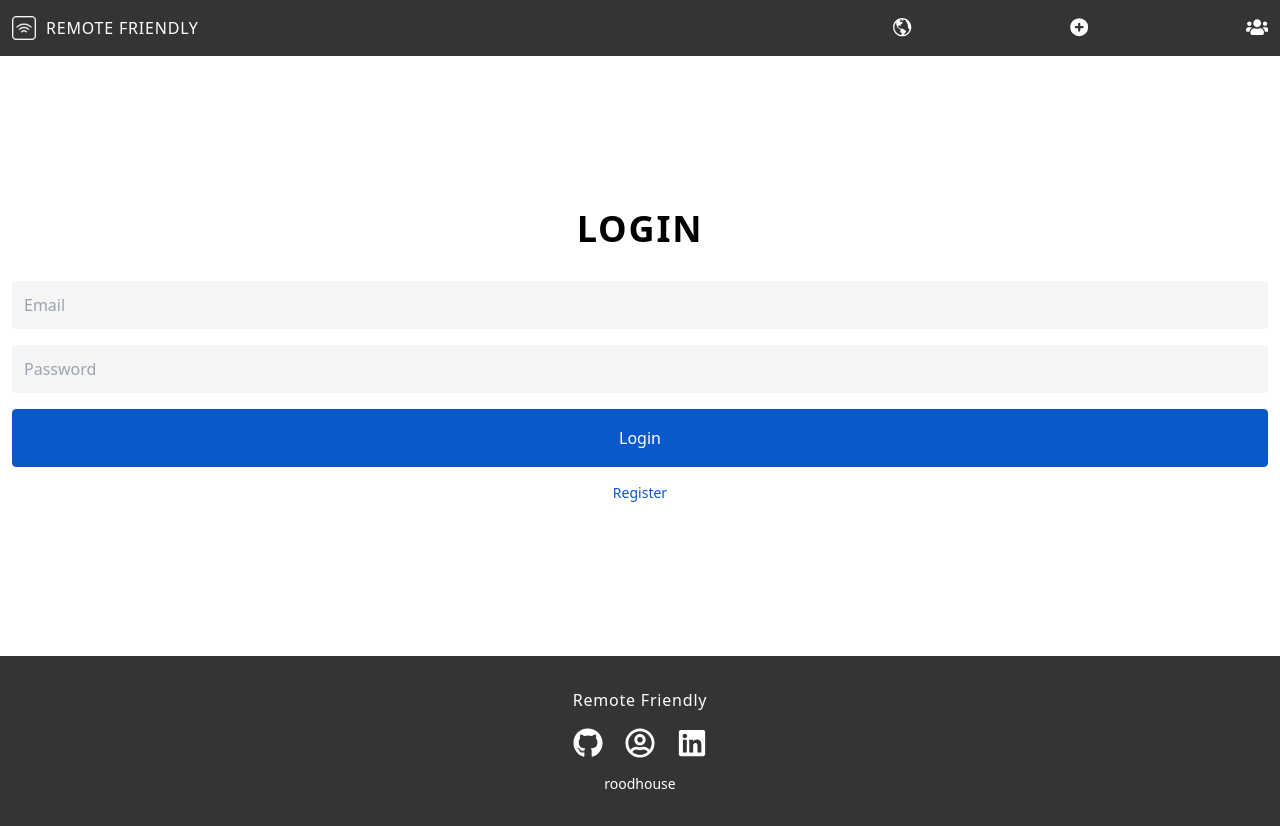
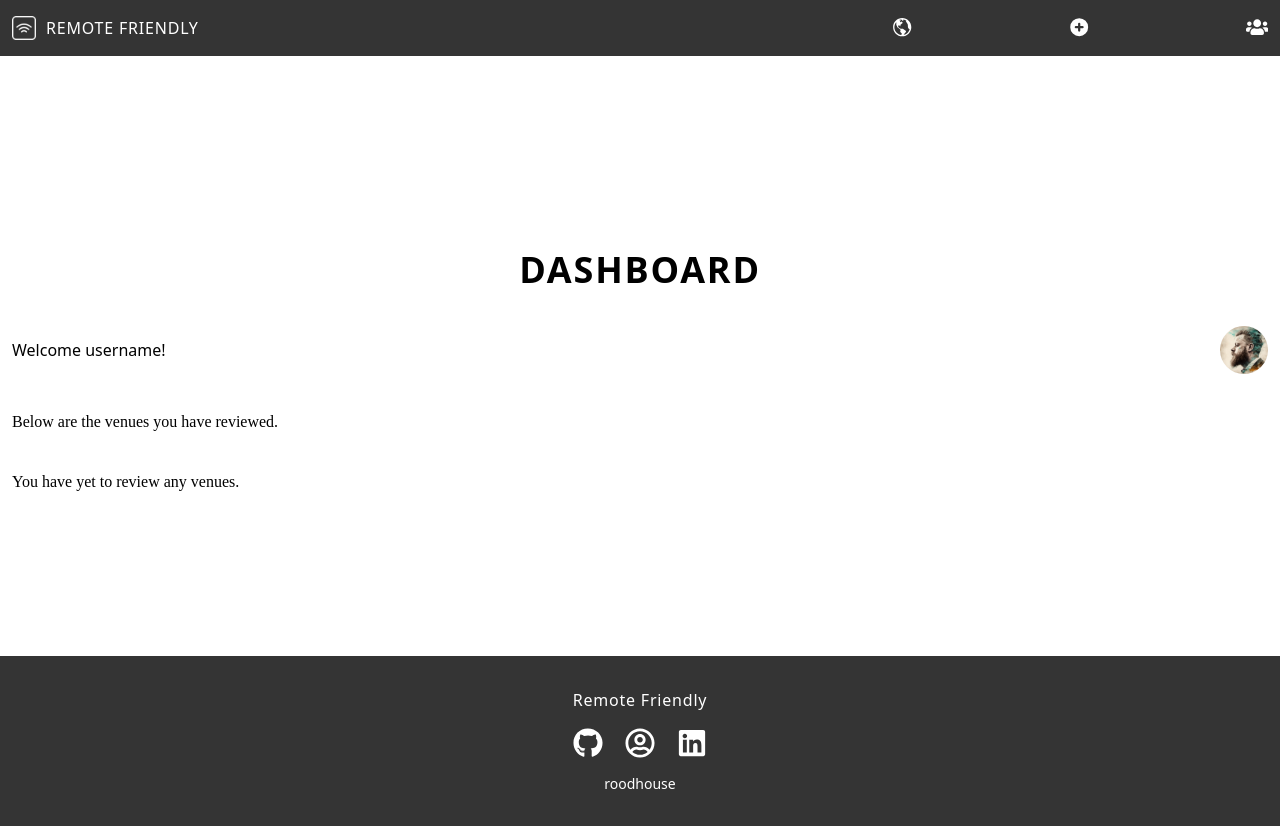
Before and after one commit to roodhouse/python-coffee-shops, a React (Create React App) app in the folder frontend/: page / in a window 1280 px wide. Both pictures are taken after a click on the element 1256 px from the left and 27 px from the top of the page. Built offline with nearby package versions, Linux system fonts and the light colour scheme.

Commit message:
dashboard view is done until tables are setup

```diff
--- a/frontend/src/App.js
+++ b/frontend/src/App.js
@@ -9,6 +9,7 @@ import ThankYou from './components/ThankYou';
 import Join from './components/Join';
 import Register from './components/Register';
 import Store from './components/Store';
+import Dash from './components/Dashboard';
 
 function App() {
 
@@ -37,6 +38,9 @@ function App() {
             <div id='addWrapper' style={home === 'suggest' ? {display: 'block'} : {display: 'none'}} className='mt-[2rem] px-[.75rem]'>
               <Add />
             </div>
+            <div id='dashWrapper' style={home === 'dash' ? {display: 'block'} : {display: 'none'}} className='mt-[2rem] px-[.75rem] w-full'>
+              <Dash />
+            </div>
           </AddFormProvider>
           <div id='joinWrapper' style={home === 'join' ? {display: 'block'} : {display: 'none'}} className='w-full px-[.75rem]'>
             <Join />
--- /dev/null
+++ b/frontend/src/components/Dashboard.jsx
@@ -0,0 +1,24 @@
+import React from 'react'
+import DashTitle from './dashboard/DashTitle'
+import DashWelcome from './dashboard/DashWelcome'
+import DashTable from './dashboard/DashTable'
+
+function Dashboard() {
+  return (
+    <>
+        <div id="dashboardContainer" className='flex flex-wrap items-center'>
+            <div id="dashTitleWrapper" className='mb-9 text-center w-full'>
+                <DashTitle />
+            </div>
+            <div id="dashWelcomeWrapper" className='w-full mb-9'>
+                <DashWelcome />
+            </div>
+            <div id="dashTableWrapper">
+                <DashTable />
+            </div>
+        </div>
+    </>
+  )
+}
+
+export default Dashboard
--- /dev/null
+++ b/frontend/src/components/dashboard/DashTable.jsx
@@ -0,0 +1,20 @@
+import React from 'react'
+import DashTableCopy from './dashTable/DashTableCopy'
+import DashVenueTable from './dashTable/DashVenueTable'
+
+function DashTable() {
+  return (
+    <>
+        <div id="dashTableContainer">
+            <div id="dashTableCopyWrapper" className='mb-9'>
+                <DashTableCopy />
+            </div>
+            <div id="dashVenueTableWrapper" className='font-["PT_SERIF"]'>
+                <DashVenueTable />
+            </div>
+        </div>
+    </>
+  )
+}
+
+export default DashTable
--- /dev/null
+++ b/frontend/src/components/dashboard/DashTitle.jsx
@@ -0,0 +1,14 @@
+import React from 'react'
+import { useMain } from '../../context/main'
+
+function DashTitle() {
+  return (
+    <>
+      <div id="dashTitleContainer" className='text-4xl uppercase font-bold tracking-wider'>
+        <h2>Dashboard</h2>
+      </div>
+    </>
+  )
+}
+
+export default DashTitle
--- /dev/null
+++ b/frontend/src/components/dashboard/DashWelcome.jsx
@@ -0,0 +1,21 @@
+import React from 'react'
+import Avatar from '../shared/avatar/Avatar'
+
+// bring in username and avatar image from db
+
+function DashWelcome() {
+  return (
+    <>
+        <div id="dashWelcomeContainer" className='flex items-center justify-between'>
+            <div id="dashUserNameContainer">
+                <p>Welcome username!</p>
+            </div>
+            <div id="dashAvatarWrapper">
+                <Avatar />
+            </div>
+        </div>
+    </>
+  )
+}
+
+export default DashWelcome
--- /dev/null
+++ b/frontend/src/components/dashboard/dashTable/DashTableCopy.jsx
@@ -0,0 +1,13 @@
+import React from 'react'
+
+function DashTableCopy() {
+  return (
+    <>
+        <div id="dashTableCopyContainer" className='font-["PT_SERIF"]'>
+            <p>Below are the venues you have reviewed.</p>
+        </div>
+    </>
+  )
+}
+
+export default DashTableCopy
--- /dev/null
+++ b/frontend/src/components/dashboard/dashTable/DashVenueTable.jsx
@@ -0,0 +1,63 @@
+import React from 'react'
+
+// need a table for users reviewed places
+// replace below with items from the real table when ready
+
+function DashVenueTable() {
+
+  const venueReviews = false;
+
+  const handleClick = () => {
+    console.log('click')
+  }
+
+  const handleDelete = () => {
+    console.log('delete click')
+  }
+
+  return (
+    <>
+        <div id="dashVenueTableContainer">
+            {
+                venueReviews ? (
+            <div id="ordersTableContainer">
+                <table className='min-w-full border-collapse block md:table'>
+                    <thead className='block md:table-header-group'>
+                        <tr className='border border-deepOrange md:border-none block md:table-row absolute -top-full md:top-auto -left-full md:left-auto md:relative'>
+                            <th className='bg-black p-2 md:text-center text-white font-bold md:border-deepOrange text-left block md:table-cell'>Order</th>
+                            <th className='bg-black p-2 md:text-center text-white font-bold md:border-deepOrange text-left block md:table-cell'>Date</th>
+                            <th className='bg-black p-2 md:text-center text-white font-bold md:border-deepOrange text-left block md:table-cell'>Name</th>
+                            <th className='bg-black p-2 md:text-center text-white font-bold md:border-deepOrange text-left block md:table-cell'>Total</th>
+                            <th className='bg-black p-2 md:text-center text-white font-bold md:border-deepOrange text-left block md:table-cell'>Status</th>
+                            <th className='bg-black p-2 md:text-center text-white font-bold md:border-deepOrange text-left block md:table-cell'>Actions</th>
+                        </tr>
+                    </thead>
+                    <tbody className='block md:table-row-group'>
+                        {venueReviews.map((order) => (
+                            <tr key={order.order_id} id={order.order_id} className={`${order.order_id % 2 === 0 ? 'bg-almostWhite text-black' : 'bg-charcoal text-offWhite'} border border-deepOrange md:border-none block md:table-row`}>
+                                <td onClick={handleClick} className='p-2 text-left md:text-center block md:table-cell'><span className='inline-block w-1/3 md:hidden font-bold'>Order</span><span className='cursor-pointer hover:text-deepOrange'>{order.order_id}</span></td>
+                                <td className='p-2 text-left md:text-center block md:table-cell'><span className='inline-block w-1/3 md:hidden font-bold'>Date</span>{new Date(order.order_date).toLocaleDateString('en-US', { timeZone: 'UTC' }, { year: 'numeric', month: 'long', day: 'numeric'})}</td>
+                                <td className='p-2 text-left md:text-center block md:table-cell'><span className='inline-block w-1/3 md:hidden font-bold'>Name</span>{order.order_name}</td>
+                                <td className='p-2 text-left md:text-center block md:table-cell'><span className='inline-block w-1/3 md:hidden font-bold'>Total</span>${order.order_total.toLocaleString()}</td>
+                                <td className='p-2 text-left md:text-center block md:table-cell'><span className='inline-block w-1/3 md:hidden font-bold'>Status</span>{order.order_status}</td>
+
+                                <td className='p-2 text-left md:text-center block md:table-cell'>
+                                    <span className='inline-block w-1/3 md:hidden font-bold'>Actions</span>
+                                    <button onClick={handleClick} id={`${order.order_id}_edit`} className='text-white font-bold py-1 px-2 rounded border border-deepOrange bg-deepOrange hover:bg-lightOrange mr-2'>Edit</button>
+                                    <button id={`${order.order_id}_delete`} onClick={handleDelete} className='text-white font-bold py-1 px-2 rounded border border-black bg-black hover:bg-offWhite hover:text-black'>Delete</button>
+                                </td>
+                            </tr>
+                        ))}
+                    </tbody>
+                </table>
+            </div>
+                ) : <div id='noVenueReviews'>
+                        <p>You have yet to review any venues.</p>
+                    </div>
+            }
+        </div>
+    </>
+  )
+}
+
+export default DashVenueTable
--- a/frontend/src/components/header/NavLinks.jsx
+++ b/frontend/src/components/header/NavLinks.jsx
@@ -6,7 +6,7 @@ import { useMain } from '../../context/main'
 
 function NavLinks() {
 
-    const { setPage } = useMain()
+    const { setPage, loggedIn } = useMain()
 
     const handleClick = (e) => {
         const newPage = e.currentTarget.getAttribute('data-name')
@@ -22,7 +22,8 @@ function NavLinks() {
             <div id="suggestWrapper" data-name='suggest' className='cursor-pointer' onClick={handleClick}>
                 <Suggest />
             </div>
-            <div id="joinWrapper" data-name='join' className='cursor-pointer' onClick={handleClick}>
+            {/* <div id="joinWrapper" data-name='join' className='cursor-pointer' onClick={handleClick}> */}
+            <div id="joinWrapper" data-name={loggedIn ? 'dash' : 'join'} className='cursor-pointer' onClick={handleClick}>
                 <Join />
             </div>
         </div>
--- a/frontend/src/context/main.jsx
+++ b/frontend/src/context/main.jsx
@@ -11,6 +11,7 @@ const MainProvider = ({ children }) => {
     const [ currentVenue, setCurrentVenue ] = useState()
     const [ filter, setFilter ] = useState(false)
     const [ placeIcons, setPlaceIcons ] = useState([])
+    const [ loggedIn, setLoggedIn ] = useState(true)
 
     useEffect(() => {
         setVenueCount(5)
@@ -82,7 +83,7 @@ const MainProvider = ({ children }) => {
     return <MainContext.Provider value =
     {
         {
-            home, currentCity, venueCount, listOfStates, setPage, setCity, setVenue, currentVenue, toggleFilter, filter, placeIcons, addPlaceIcons, removePlaceIcons
+            home, currentCity, venueCount, listOfStates, setPage, setCity, setVenue, currentVenue, toggleFilter, filter, placeIcons, addPlaceIcons, removePlaceIcons, loggedIn
         }
     }>
         {children}
```
